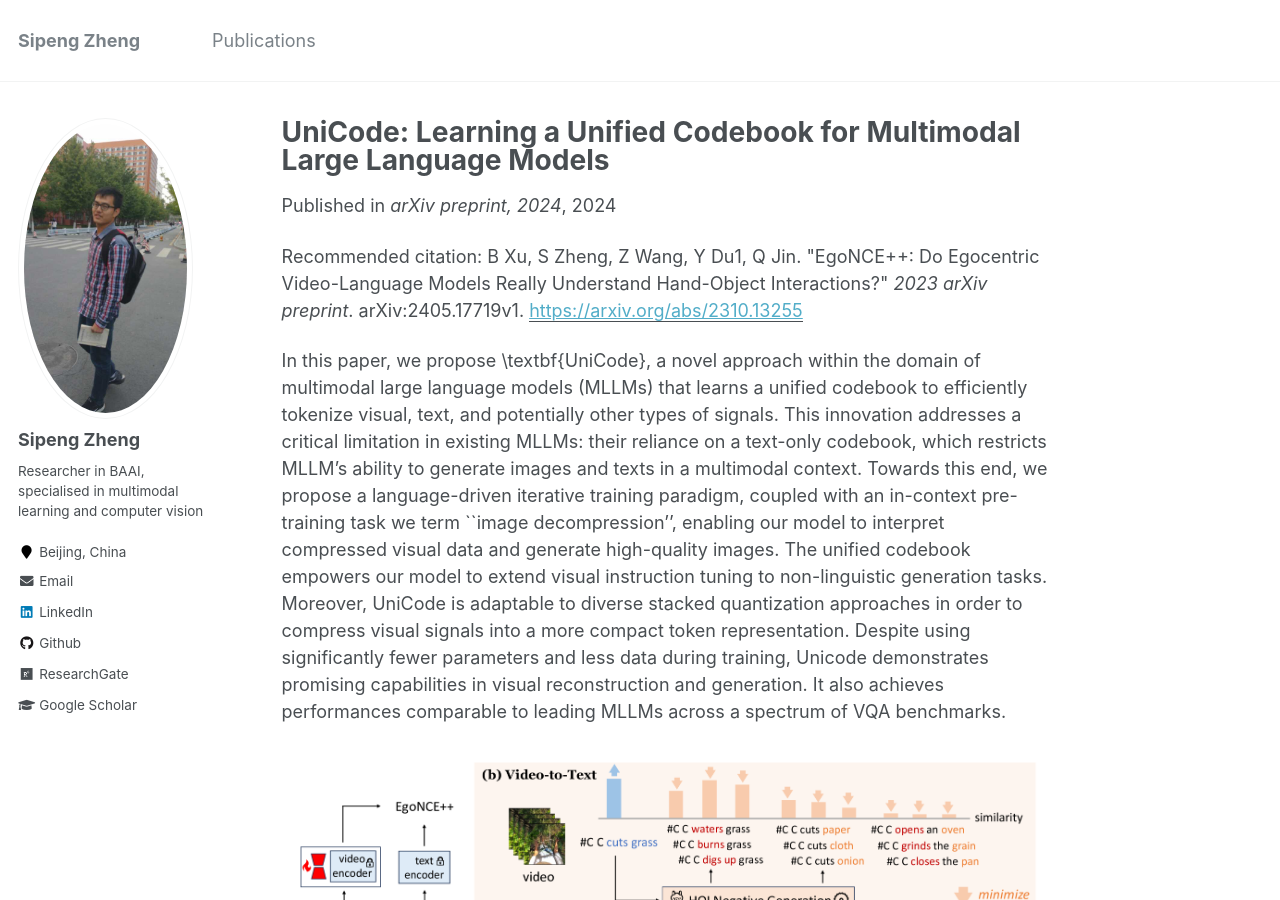
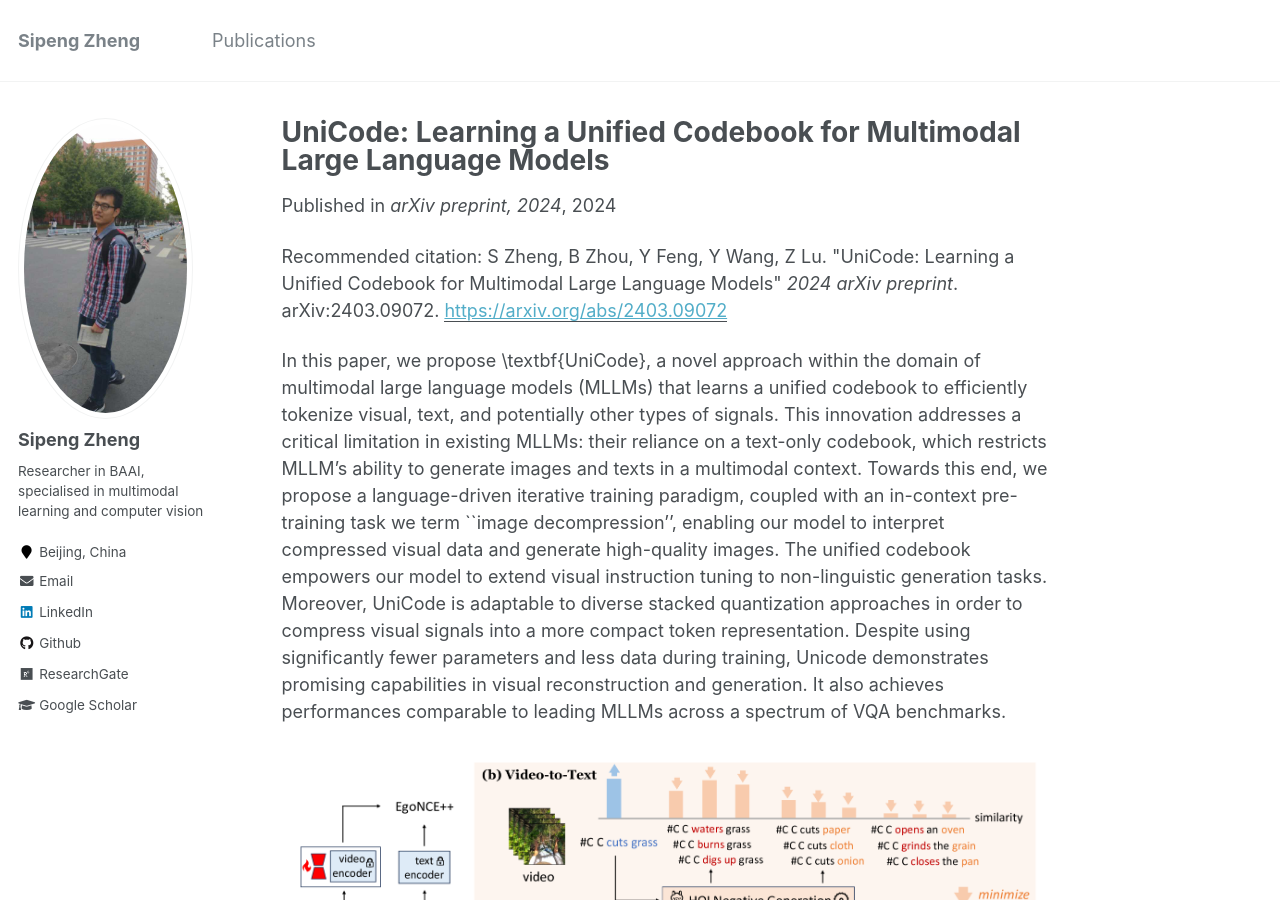
Before and after one commit to zhengsipeng/zhengsipeng.github.io, a Jekyll site: the page built from _publications/2024-2-UNICODE.md, in a window 1280 px wide and 900 px high. Built offline with Jekyll 4.4.1, drawn with Linux system fonts in a browser that asks for light colours.

Commit message:
Update 2024-2-UNICODE.md

```diff
--- a/_publications/2024-2-UNICODE.md
+++ b/_publications/2024-2-UNICODE.md
@@ -5,8 +5,8 @@ permalink: /publication/2024-2-UNICODE
 excerpt: 'This paper proposes the first large multi-modal model for open-world agents in Minecraft.'
 date: 2024-05-01
 venue: 'arXiv preprint, 2024'
-paperurl: 'https://arxiv.org/abs/2310.13255'
-citation: 'B Xu, S Zheng, Z Wang, Y Du1, Q Jin. "EgoNCE++: Do Egocentric Video-Language Models Really Understand Hand-Object Interactions?" <i>2023 arXiv preprint</i>. arXiv:2405.17719v1.'
+paperurl: 'https://arxiv.org/abs/2403.09072'
+citation: 'S Zheng, B Zhou, Y Feng, Y Wang, Z Lu. "UniCode: Learning a Unified Codebook for Multimodal Large Language Models" <i>2024 arXiv preprint</i>. arXiv:2403.09072.'
 ---
 In this paper, we propose \textbf{UniCode}, a novel approach within the domain of multimodal large language models (MLLMs) that learns a unified codebook to efficiently tokenize visual, text, and potentially other types of signals.
 This innovation addresses a critical limitation in existing MLLMs: their reliance on a text-only codebook, which restricts MLLM's ability to generate images and texts in a multimodal context.
```
